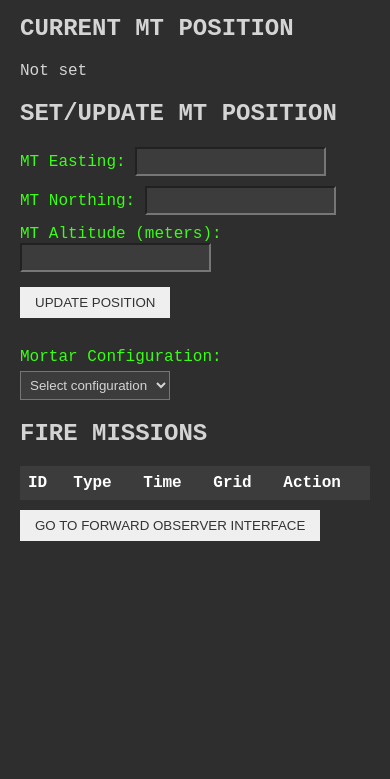
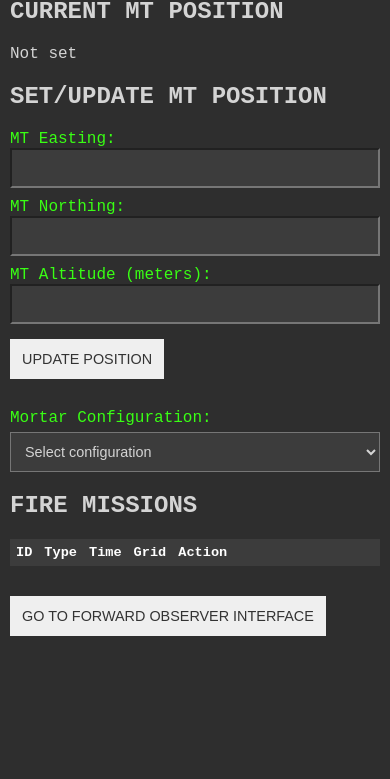
Before and after one commit to austin-maglinger/ARMA-MORTAR-APP, a website: page public/mt.html in a window 390 px wide. Shown: the part 65-844 px from the top of the page. Drawn offline with Linux system fonts and the light colour scheme; no server answers.

Commit message:
Mobile Scaling
Added <meta name="viewport" ...> for mobile scaling.

Used max-width and centered content with margin: 0 auto for sections.

Made inputs and selects full-width with width: 100%.

Adjusted table to scroll horizontally on small screens with overflow-x: auto.

Increased padding on inputs and buttons for touch-friendliness.

Reduced font sizes and margins in the @media query for screens under 600px.

```diff
--- a/public/mt.html
+++ b/public/mt.html
@@ -2,50 +2,61 @@
 <html>
 <head>
   <title>MT Interface</title>
+  <meta name="viewport" content="width=device-width, initial-scale=1.0">
   <style>
     body {
       font-family: 'Courier New', monospace;
       background-color: #2e2e2e;
       color: #d4d4d4;
       margin: 20px;
+      padding: 0;
+      box-sizing: border-box;
     }
     h1, h2 {
       color: #olive-drab;
       text-transform: uppercase;
+      font-size: 1.8em;
     }
     label {
       display: block;
       margin: 10px 0 5px;
-      color: #39FF14; /* Neon green for labels */
+      color: #39FF14; /* Neon green */
+      font-size: 1.1em;
     }
     input, select {
       background-color: #3c3c3c;
       border: 1px solid #olive-drab;
       color: #d4d4d4;
-      padding: 5px;
+      padding: 8px;
+      width: 100%;
+      box-sizing: border-box;
+      font-size: 1em;
     }
     button {
       background-color: #olive-drab;
-      color: #333; /* Dark text for contrast */
+      color: #333;
       border: none;
-      padding: 8px 15px;
+      padding: 10px 20px;
       margin: 10px 0;
       cursor: pointer;
       text-transform: uppercase;
+      font-size: 1em;
     }
     button:hover {
       background-color: #556b2f;
-      color: #fff; /* White text on hover */
+      color: #fff;
     }
     table {
       border-collapse: collapse;
       width: 100%;
       background-color: #3c3c3c;
+      margin-top: 20px;
     }
     th, td {
       border: 1px solid #olive-drab;
       padding: 8px;
       text-align: left;
+      font-size: 1em;
     }
     th {
       background-color: #olive-drab;
@@ -53,6 +64,41 @@
     }
     p {
       color: #d4d4d4;
+      font-size: 1em;
+      word-wrap: break-word;
+    }
+    #mtPosition, #mtPositionForm, #firingData {
+      max-width: 600px;
+      margin: 20px auto;
+    }
+    /* Mobile adjustments */
+    @media (max-width: 600px) {
+      h1, h2 {
+        font-size: 1.5em;
+      }
+      label {
+        font-size: 1em;
+      }
+      input, select {
+        padding: 10px;
+        font-size: 0.9em;
+      }
+      button {
+        padding: 12px;
+        font-size: 0.9em;
+      }
+      table {
+        display: block;
+        overflow-x: auto; /* Horizontal scroll for tables */
+        white-space: nowrap;
+      }
+      th, td {
+        padding: 6px;
+        font-size: 0.85em;
+      }
+      body {
+        margin: 10px;
+      }
     }
   </style>
 </head>
@@ -72,7 +118,7 @@
     <button onclick="setMTPosition()">Update Position</button>
   </div>
 
-  <div style="margin-top: 20px;">
+  <div style="margin-top: 20px; max-width: 600px; margin-left: auto; margin-right: auto;">
     <label for="ringConfig">Mortar Configuration:</label>
     <select id="ringConfig">
       <option value="" disabled selected>Select configuration</option>
```
